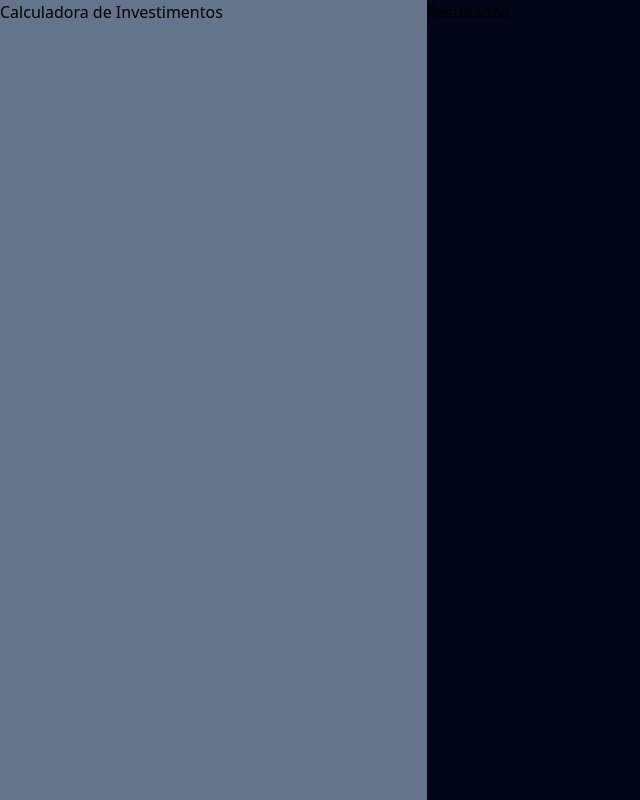
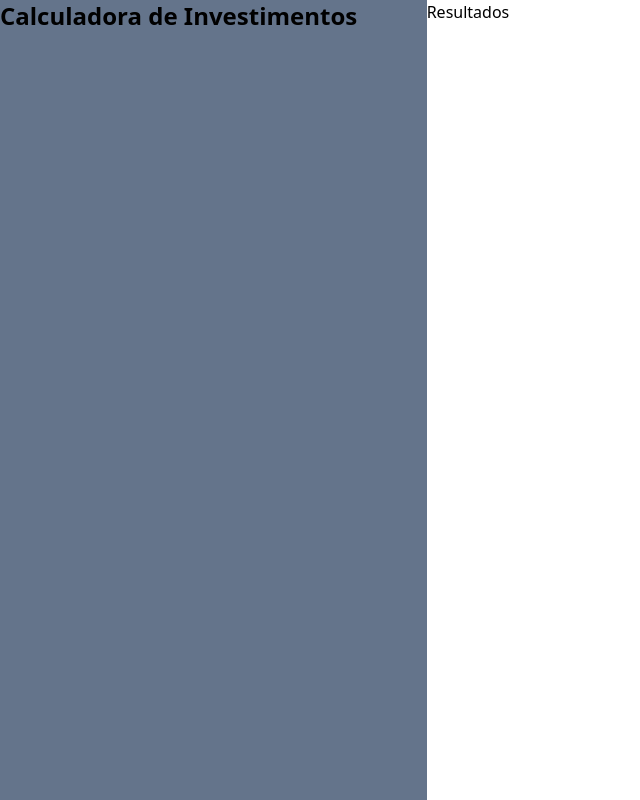
Before and after one commit to EngSivaldo/projCalcInvesttimentos, a website built with Vite: page index.html in a window 1280 px wide. Shown: the whole page, without its empty margins (0-640 px from the left). Built offline with nearby package versions, Linux system fonts and the light colour scheme.

```diff
--- a/index.html
+++ b/index.html
@@ -6,9 +6,9 @@
     <meta name="viewport" content="width=device-width, initial-scale=1.0" />
     <title>App Calculadora de Investimentos</title>
   </head>
-  <body class="h-[100dvh] grid grid-cols-3 grid-rows-2 bg-slate-950">
+  <body class="h-[100dvh] grid grid-cols-3 grid-rows-2 bg-slate-750">
     <aside class="bg-slate-500 row-span-2">
-      <h1>Calculadora de Investimentos</h1>
+      <h1 class="text-2xl font-bold	">Calculadora de Investimentos</h1>
     </aside>
     <main>
       <p>Resultados</p>
```
